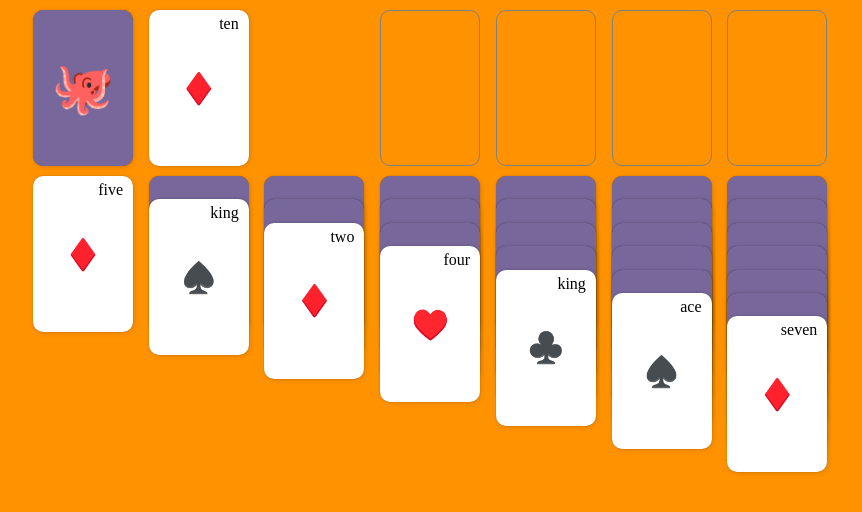
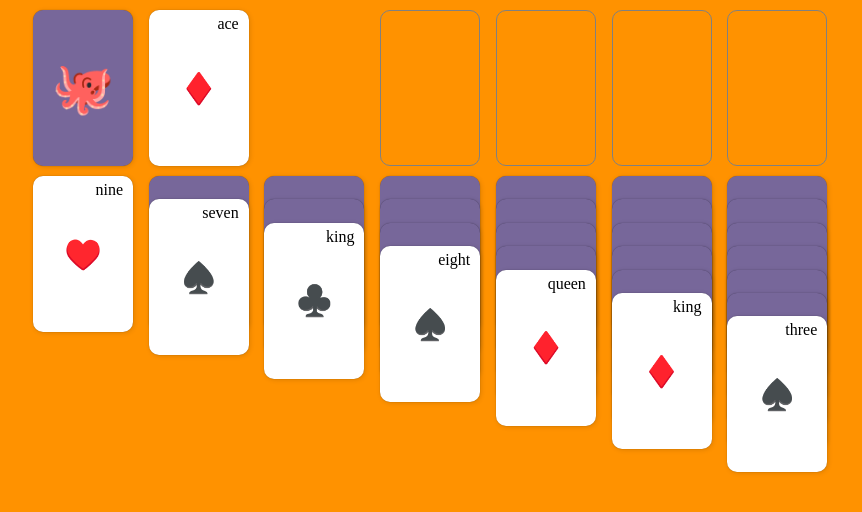
Before and after one commit to gnarlygnoes/patience, a React app: page / in a window 1280 px wide. Shown: the top 512 px of the page, without its empty margins (207-1069 px from the left). Built offline with nearby package versions, Linux system fonts and the light colour scheme.

Commit message:
Get basic dragging of card working. Always start game from the same seed.

```diff
--- a/src/card-data.ts
+++ b/src/card-data.ts
@@ -57,7 +57,7 @@ function pickRandomCard(cards: Types.Card[]): {
   remainingCards: Types.Card[];
   card: Types.Card;
 } {
-  const cardIndex = Math.round(Math.random() * cards.length - 1);
+  const cardIndex = Math.round(random() * cards.length - 1);
 
   const card = cards.splice(cardIndex, 1);
 
@@ -66,3 +66,9 @@ function pickRandomCard(cards: Types.Card[]): {
     card: card[0],
   };
 }
+
+let seed = 1;
+function random() {
+  const x = Math.sin(seed++) * 10000;
+  return x - Math.floor(x);
+}
--- a/src/game-area/card/card.css
+++ b/src/game-area/card/card.css
@@ -9,6 +9,12 @@
   justify-content: center;
   border-radius: 10px;
   box-shadow: 1px 1px 5px rgba(0, 0, 0, 0.13), 0 0 1px rgba(0, 0, 0, 0.43);
+
+  user-select: none;
+  cursor: pointer;
+
+  transition-property: transform;
+  transition-duration: 300ms;
 }
 
 .Card-back {
--- a/src/game-area/card/card.tsx
+++ b/src/game-area/card/card.tsx
@@ -1,44 +1,77 @@
 import "./card.css";
 import * as React from "react";
-import { CSSProperties, useState } from "react";
+import { CSSProperties, useCallback, useState } from "react";
 import { Types } from "../../types/types";
+import { observer } from "mobx-react-lite";
 
 interface CardProps {
   card: Types.Card;
   style?: CSSProperties;
 }
 
-export function Card(props: CardProps) {
+export const Card = observer((props: CardProps) => {
   const {
     style = {},
     card: { rank, suit, facing },
   } = props;
 
-  const [isFlipped, setIsFlipped] = useState(false);
+  const [isDragging, setDragging] = useState(false);
+  const [startPosition, setStartPosition] = useState({ x: 0, y: 0 });
+  const [currentPosition, setCurrentPosition] = useState({ x: 0, y: 0 });
 
-  const handleClick = () => {
-    setIsFlipped(!isFlipped);
-  };
+  const onMouseDown = useCallback(
+    (e: React.MouseEvent<HTMLDivElement>) => {
+      setDragging(true);
+      const { clientX, clientY } = e;
+      setStartPosition({ x: clientX, y: clientY });
+      setCurrentPosition({ x: clientX, y: clientY });
+
+      const onMouseMove = (e: MouseEvent) => {
+        setCurrentPosition({ x: e.clientX, y: e.clientY });
+      };
+
+      addEventListener("mousemove", onMouseMove);
+
+      addEventListener(
+        "mouseup",
+        () => {
+          setDragging(false);
+          removeEventListener("mousemove", onMouseMove);
+          setStartPosition({ x: 0, y: 0 });
+          setCurrentPosition({ x: 0, y: 0 });
+        },
+        { once: true }
+      );
+    },
+    [isDragging]
+  );
 
   if (facing === "down") {
     return (
-      <div
-        className="Card Card-back"
-        style={{ fontSize: 50, ...style }}
-        onClick={handleClick}
-      >
+      <div className="Card Card-back" style={{ fontSize: 50, ...style }}>
         🐙
       </div>
     );
   }
 
   return (
-    <div className="Card" onClick={handleClick} style={{ ...style }}>
+    <div
+      className="Card"
+      style={{
+        ...style,
+        transform: `translate(${currentPosition.x - startPosition.x}px, ${
+          currentPosition.y - startPosition.y
+        }px)`,
+        zIndex: isDragging ? 10 : undefined,
+        transitionDuration: isDragging ? "0ms" : "300ms",
+      }}
+      onMouseDown={onMouseDown}
+    >
       <div className="Card-rank">{rank}</div>
       <Suit suit={suit} />
     </div>
   );
-}
+});
 
 function Suit(props: { suit: Types.Suit }) {
   let icon: string;
--- a/src/types/types.ts
+++ b/src/types/types.ts
@@ -39,4 +39,8 @@ export namespace Types {
     queen,
     king,
   }
+
+  export function makeCardId(card: Card): string {
+    return `${card.suit}-${card.rank}`;
+  }
 }
```
